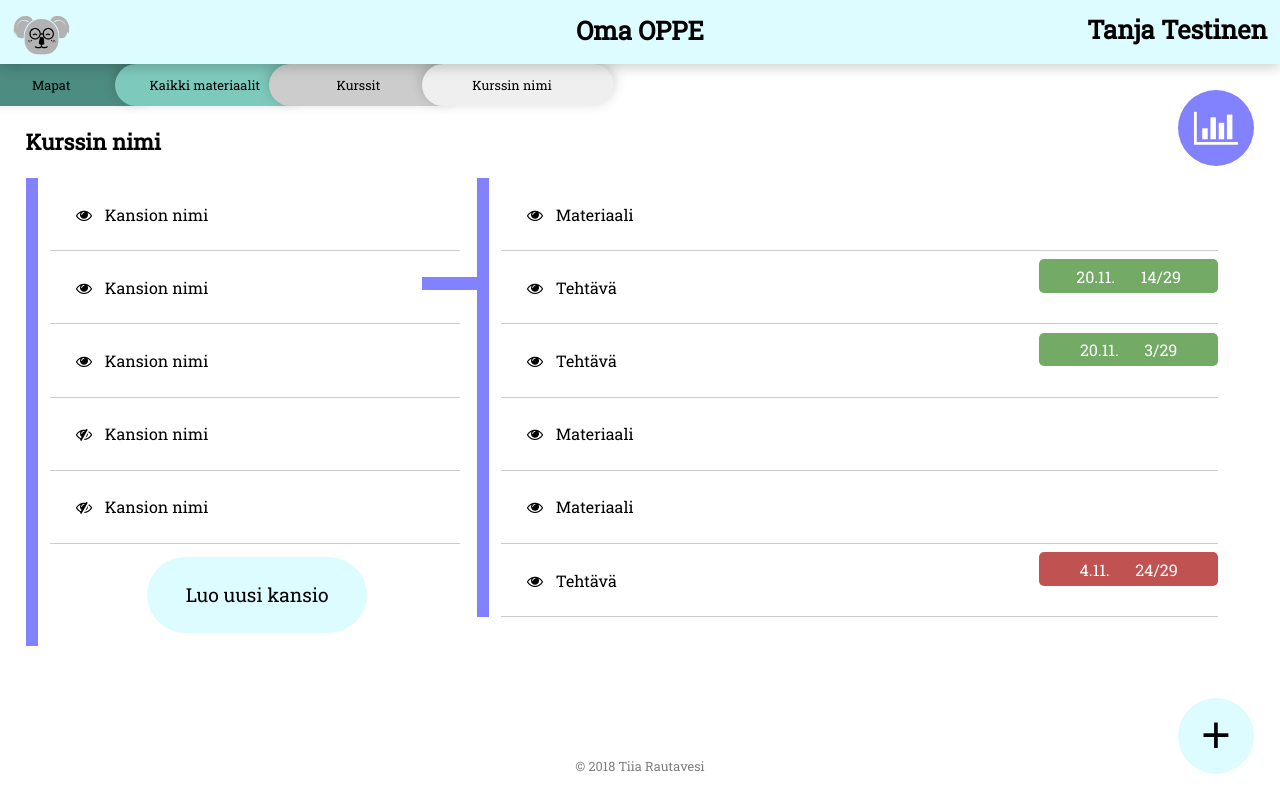
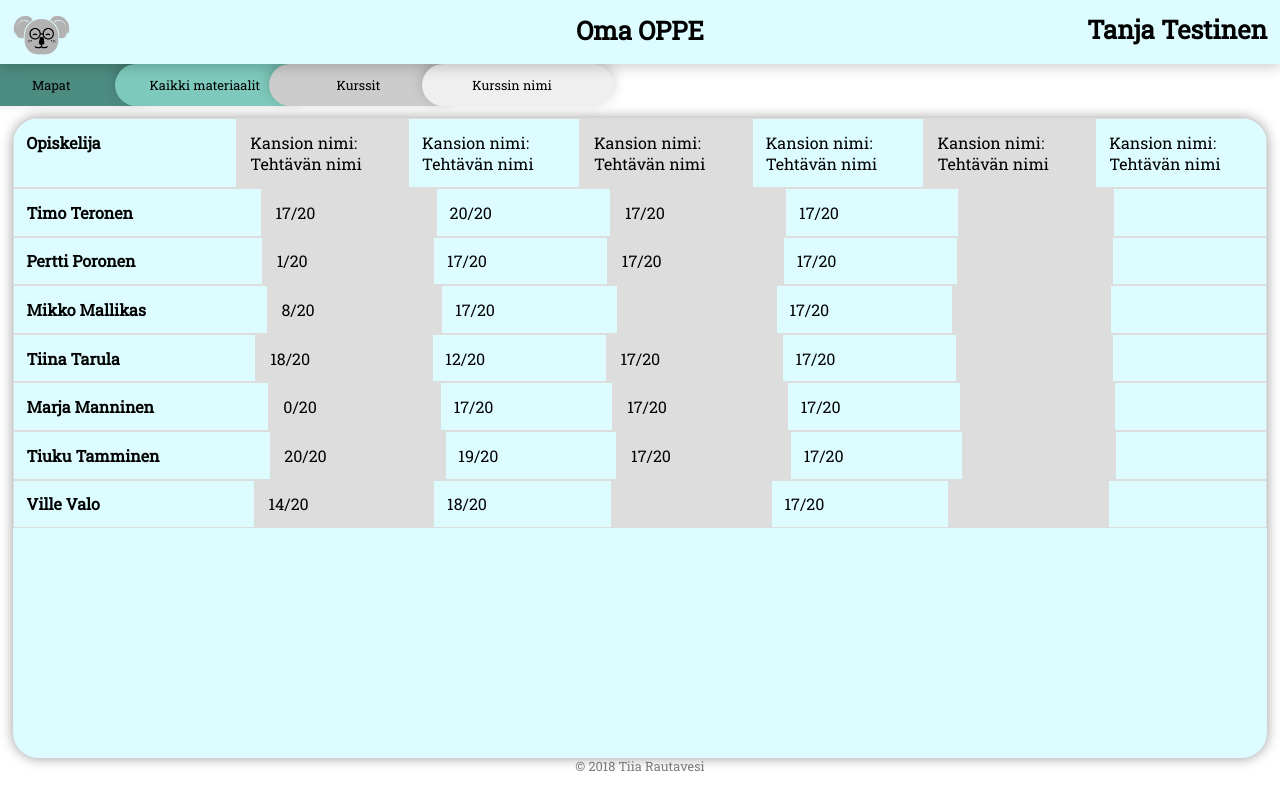
Before and after one commit to tiiarautavesi/mediaservices-project, a React app in the folder frontend/: page / in a window 1280 px wide. Built offline with nearby package versions, Linux system fonts and the light colour scheme.

Commit message:
add page for course specific statistics

```diff
--- /dev/null
+++ b/frontend/src/Oma-OPPE/course-stats.jsx
@@ -0,0 +1,116 @@
+import React, {
+  Component
+} from 'react';
+import ReactDOM from 'react-dom';
+
+const studentsList = [
+  {
+    sid: 0,
+    name: 'Opiskelija',
+    task1: 'Kansion nimi: Tehtävän nimi',
+    task2: 'Kansion nimi: Tehtävän nimi',
+    task3: 'Kansion nimi: Tehtävän nimi',
+    task4: 'Kansion nimi: Tehtävän nimi',
+    task5: 'Kansion nimi: Tehtävän nimi',
+    task6: 'Kansion nimi: Tehtävän nimi'
+  }, {
+    sid: 1,
+    name: 'Timo Teronen',
+    task1: '17/20',
+    task2: '20/20',
+    task3: '17/20',
+    task4: '17/20',
+    task5: '',
+    task6: ''
+  }, {
+    sid: 2,
+    name: 'Pertti Poronen',
+    task1: '1/20',
+    task2: '17/20',
+    task3: '17/20',
+    task4: '17/20',
+    task5: '',
+    task6: ''
+  }, {
+    sid: 3,
+    name: 'Mikko Mallikas',
+    task1: '8/20',
+    task2: '17/20',
+    task3: '',
+    task4: '17/20',
+    task5: '',
+    task6: ''
+  }, {
+    sid: 4,
+    name: 'Tiina Tarula',
+    task1: '18/20',
+    task2: '12/20',
+    task3: '17/20',
+    task4: '17/20',
+    task5: '',
+    task6: ''
+  }, {
+    sid: 5,
+    name: 'Marja Manninen',
+    task1: '0/20',
+    task2: '17/20',
+    task3: '17/20',
+    task4: '17/20',
+    task5: '',
+    task6: ''
+  }, {
+    sid: 6,
+    name: 'Tiuku Tamminen',
+    task1: '20/20',
+    task2: '19/20',
+    task3: '17/20',
+    task4: '17/20',
+    task5: '',
+    task6: ''
+  }, {
+    sid: 7,
+    name: 'Ville Valo',
+    task1: '14/20',
+    task2: '18/20',
+    task3: '',
+    task4: '17/20',
+    task5: '',
+    task6: ''
+  }
+]
+
+class CourseStats extends React.Component {
+  constructor(props) {
+    super(props);
+    this.state = {
+      username: ''
+    };
+  }
+
+  render() {
+
+    const listNames = studentsList.map(name => {
+      return (
+        <div>
+          <tr key={name.sid}>
+            <th className="student-name">{name.name}</th>
+            <td>{name.task1}</td>
+            <td>{name.task2}</td>
+            <td>{name.task3}</td>
+            <td>{name.task4}</td>
+            <td>{name.task5}</td>
+            <td>{name.task6}</td>
+          </tr>
+        </div>
+      )
+    });
+
+    return (
+      <div className="stats-container">
+        {listNames}
+      </div>
+    );
+  }
+}
+
+export default CourseStats;
--- a/frontend/src/Oma-OPPE/home.jsx
+++ b/frontend/src/Oma-OPPE/home.jsx
@@ -9,6 +9,7 @@ import CreateMaterial from './create-material.jsx';
 import RecentGroups from './recent-groups.jsx';
 import SelectedCourse from './selected-course.jsx';
 import Menu from './menu.jsx';
+import CourseStats from './course-stats.jsx';
 
 
 class Home extends React.Component {
@@ -25,7 +26,7 @@ class Home extends React.Component {
       <div className="app">
         <Header />
         <Menu />
-        <SelectedCourse />
+        <CourseStats />
       </div>
     );
   }
--- a/frontend/src/public/css/course.css
+++ b/frontend/src/public/css/course.css
@@ -55,7 +55,7 @@
 
 .task-item,
 .material-item {
-  width: 52vw;
+  width: 48vw;
 }
 
 .addItem {
@@ -104,8 +104,8 @@
 
 .taskInfo {
   position: absolute;
-  margin-left: 40vw;
-  margin-top: -3vw;
+  margin-left: 35vw;
+  margin-top: -2.5vw;
   padding: 0vw;
   background: #73aa66;
   color: white;
--- /dev/null
+++ b/frontend/src/public/css/stats.css
@@ -0,0 +1,32 @@
+.stats-container {
+  display: block;
+  width: 98vw;
+  margin: 1vw;
+  height: 50vw;
+  box-shadow: 0 0 1vw rgba(0,0,0,0.4);
+  background-color: #ddfcff;
+  border-radius: 2vw;
+  overflow-y: scroll;
+  overflow-x: scroll;
+}
+
+tr {
+  width: 100%;
+}
+
+td,
+th {
+  border: 1px solid #dddddd;
+  text-align: left;
+  padding: 1vw;
+  width: 20vw;
+  box-sizing: inherit;
+}
+
+td:nth-child(even) {
+  background-color: #dddddd;
+}
+
+.student-name {
+  width: 30vw;
+}
--- a/frontend/src/public/index.html
+++ b/frontend/src/public/index.html
@@ -10,6 +10,7 @@
     <link rel="stylesheet" type="text/css" href="/css/main-page.css">
     <link rel="stylesheet" type="text/css" href="/css/menu.css">
     <link rel="stylesheet" type="text/css" href="/css/course.css">
+    <link rel="stylesheet" type="text/css" href="/css/stats.css">
     <link rel="stylesheet" href="https://cdnjs.cloudflare.com/ajax/libs/font-awesome/4.7.0/css/font-awesome.min.css">
   </head>
   <body>
```
